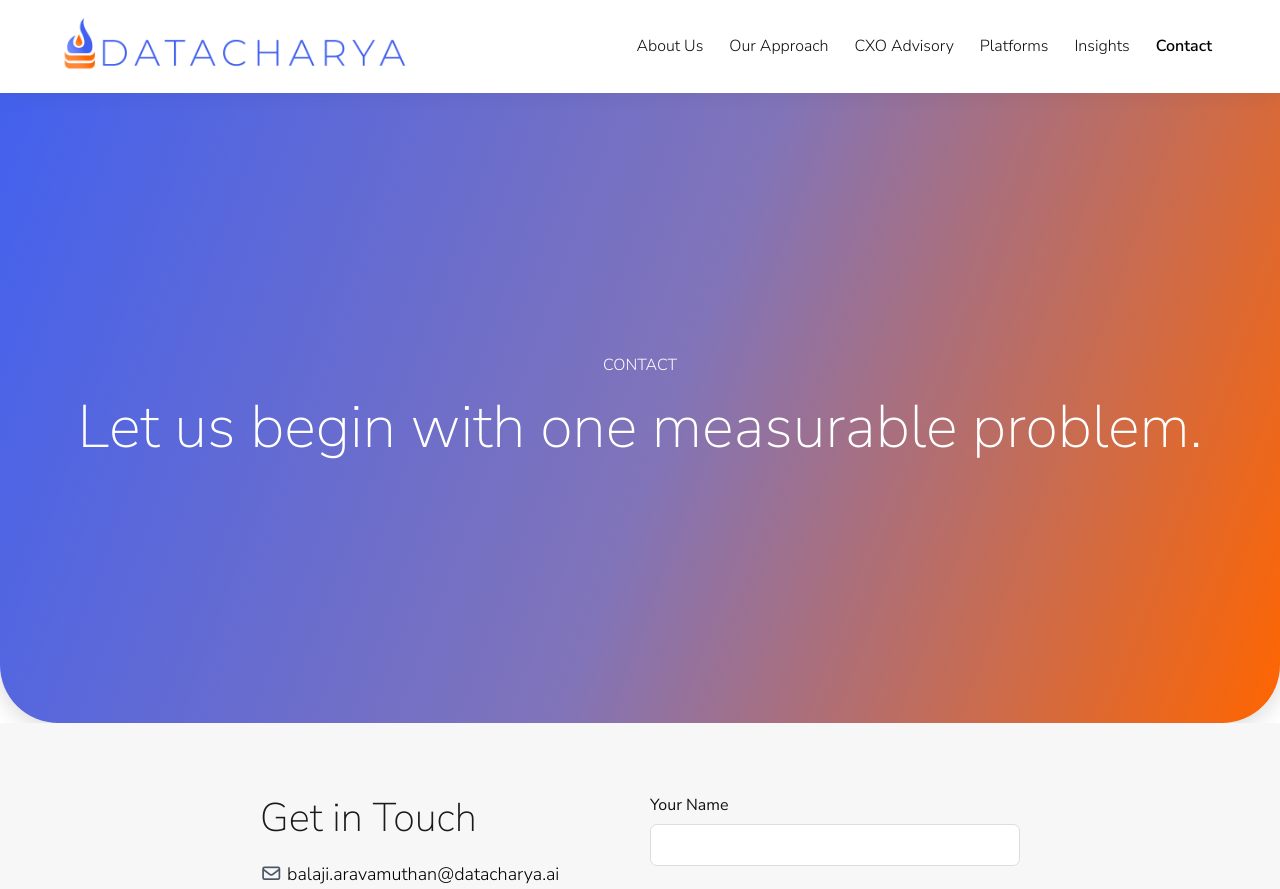
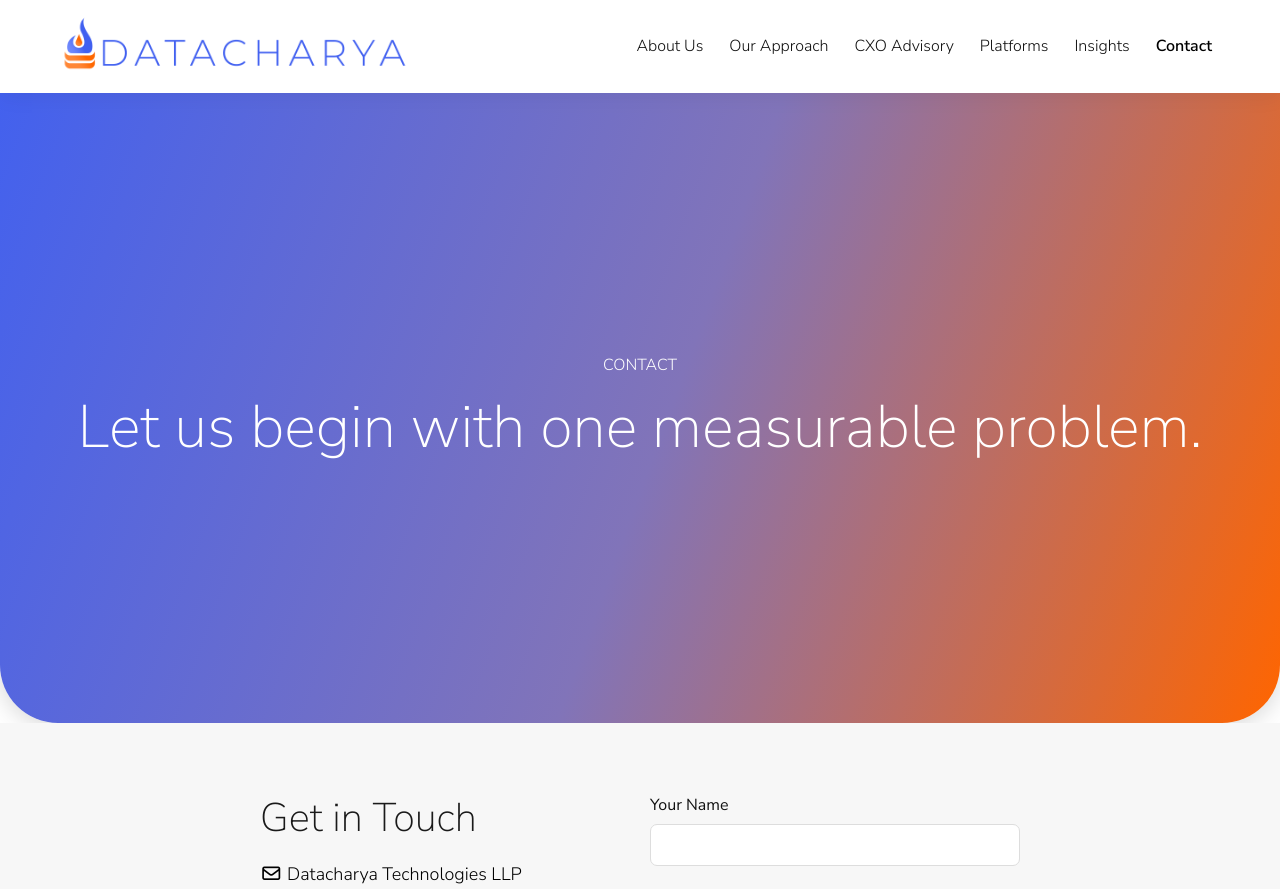
Before and after one commit to HuestormGit/datacharya-v2, a React (Vite) app in the folder frontend/: page /contactUs in a window 1280 px wide. Shown: the top 889 px of the page. Built offline with nearby package versions, Linux system fonts and the light colour scheme.

Commit message:
Update ContactForm.jsx

```diff
--- a/frontend/src/components/ContactForm/ContactForm.jsx
+++ b/frontend/src/components/ContactForm/ContactForm.jsx
@@ -71,6 +71,8 @@ const ContactForm = () => {
         <div className="contact-form-layout">
           <div className="contact-location">
             <h2 className="H240px">Get in Touch</h2>
+            <p className="paragraph18px text-black pl-2"><i className="fa-regular fa-envelope"></i> Datacharya Technologies LLP </p>
+            <p className="paragraph18px text-black pl-2"><i className="fa-regular fa-map-marker"></i>Flat 101, Plot 2, Sreevas CHS Ltd., Sector 42A, Seawoods, Navi Mumbai, Maharashtra 400706, India</p>
             <p className="paragraph18px"><i className="fa-regular fa-envelope"></i> <a href="mailto:balaji.aravamuthan@datacharya.ai" className="text-black pl-2">balaji.aravamuthan@datacharya.ai</a></p>
             <p className="paragraph18px"> <i class="fa fa-phone" aria-hidden="true"></i> <a href="tel:7506931747" className="text-black pl-2">+91 7506931747</a></p>
 
```
